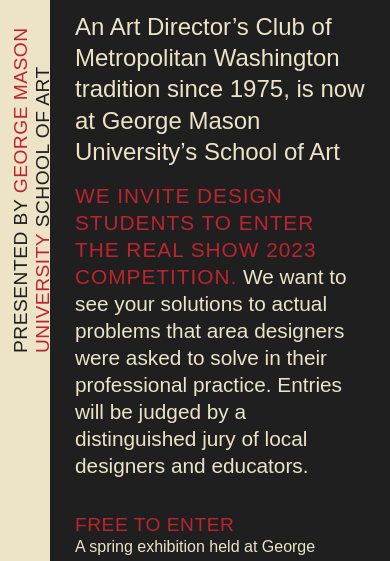
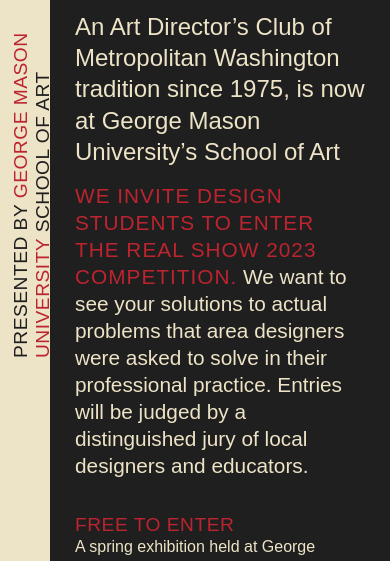
Before and after one commit to gmu-gd/realshow, a website built with Parcel: page index.html in a window 390 px wide. Shown: the part 279-840 px from the top of the page. Built offline with nearby package versions, Linux system fonts and the light colour scheme; a web font is replaced by a local one.

Commit message:
Update main.css

```diff
--- a/css/main.css
+++ b/css/main.css
@@ -129,10 +129,11 @@
   position: fixed;
   transform-origin: top left;
   transform: rotate(-90deg);
-  top: calc(50vh + 240px);
+  top: calc(50vh + 215px);
   left: 0;
   margin: 0;
   color: #1f1f1f;
+  width: 431px;
 }
 footer {
   width: 100vw;
@@ -315,7 +316,6 @@
     padding: 50px;
  }
   aside {
-    top: calc(50vh + 210px);
     left: -25px;
   }
 }
```
